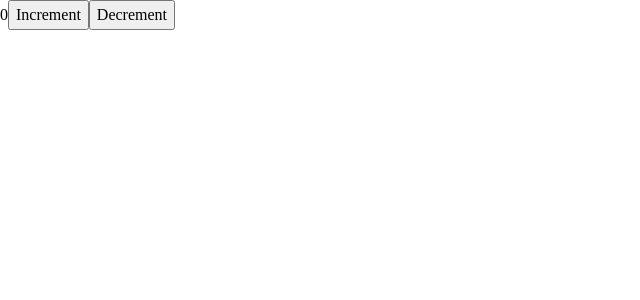
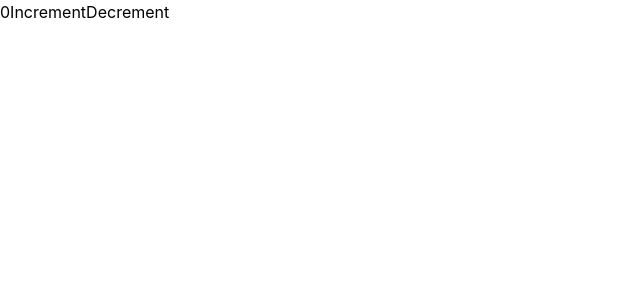
Before and after one commit to angellittt/kit-sandbox-homeward, a React (Vite) app in the folder apps/web/: page / in a window 1280 px wide. Shown: the top 300 px of the page, without its empty margins (0-640 px from the left). Built offline with nearby package versions, Linux system fonts and the light colour scheme.

Commit message:
Dev setup: add Tailwind v4 (tailwindcss@4.3.3, @tailwindcss/vite@4.3.3)

```diff
--- a/apps/web/package.json
+++ b/apps/web/package.json
@@ -12,10 +12,12 @@
     "lint:fix": "oxlint --fix; ox=$?; eslint . --fix && exit $ox"
   },
   "dependencies": {
+    "@tailwindcss/vite": "4.3.3",
     "@tanstack/react-query": "^5.95.2",
     "axios": "^1.20.0",
     "react": "^19.2.0",
     "react-dom": "^19.2.0",
+    "tailwindcss": "4.3.3",
     "zod": "^4.3.6"
   },
   "devDependencies": {
--- a/apps/web/src/config/global.css
+++ b/apps/web/src/config/global.css
@@ -1,3 +1,5 @@
+@import "tailwindcss";
+
 *,
 *::before,
 *::after {
--- a/apps/web/vite.config.ts
+++ b/apps/web/vite.config.ts
@@ -1,6 +1,7 @@
 import { fileURLToPath } from "node:url";
 import { defineConfig } from "vite";
 import react from "@vitejs/plugin-react";
+import tailwindcss from "@tailwindcss/vite";
 import tsconfigPaths from "vite-tsconfig-paths";
 import svgr from "vite-plugin-svgr";
 
@@ -14,7 +15,7 @@ export default defineConfig({
   // svgr() lets `import Icon from "./icon.svg?react"` yield a React
   // component instead of a URL string - see
   // src/assets/icons/__tests__/example.test.tsx for a working example.
-  plugins: [react(), tsconfigPaths(), svgr()],
+  plugins: [react(), tailwindcss(), tsconfigPaths(), svgr()],
   envDir,
   server: {
     watch: {
```
Also changed, not shown: 1 other file (tests, documents, lock files or other folders).
